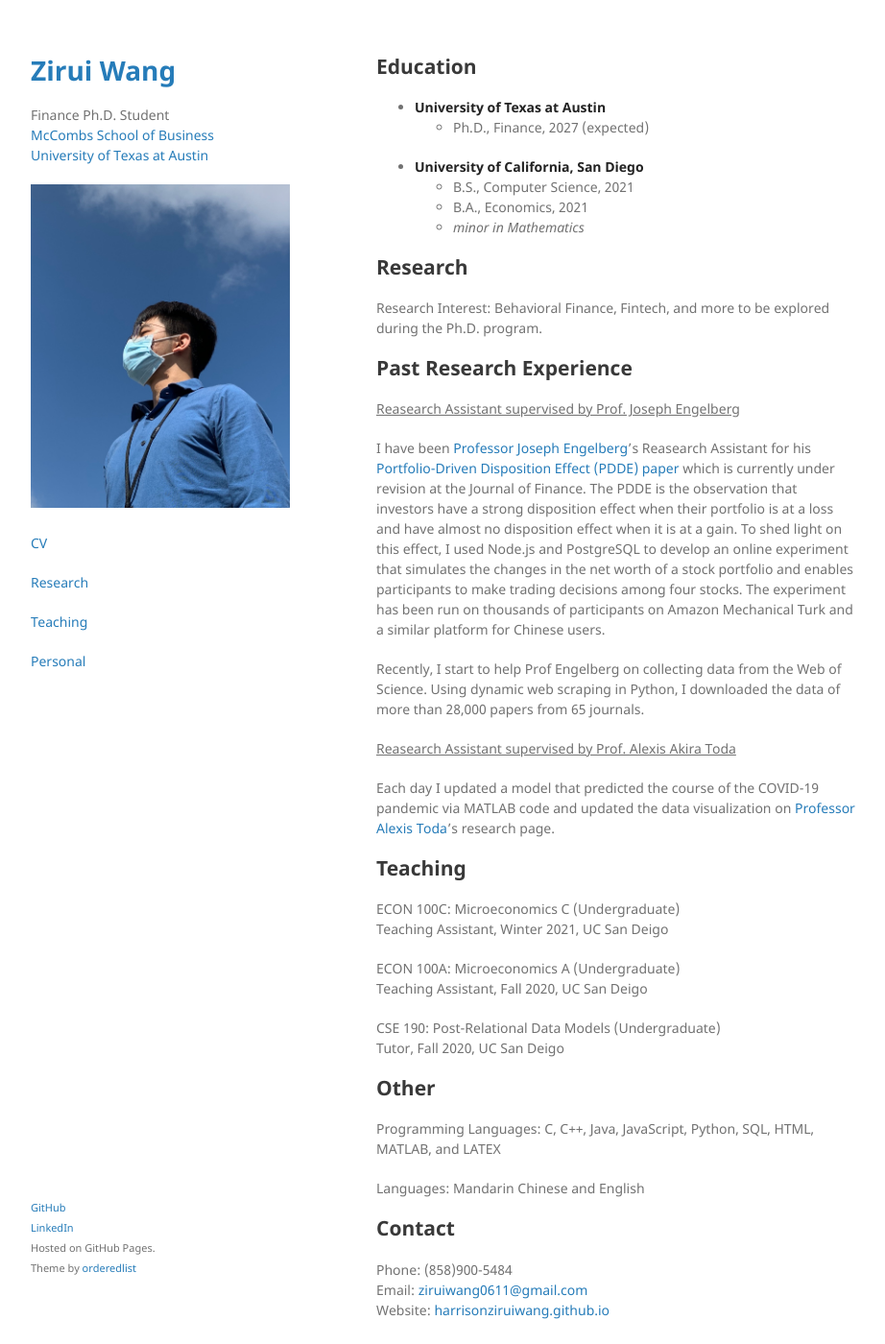
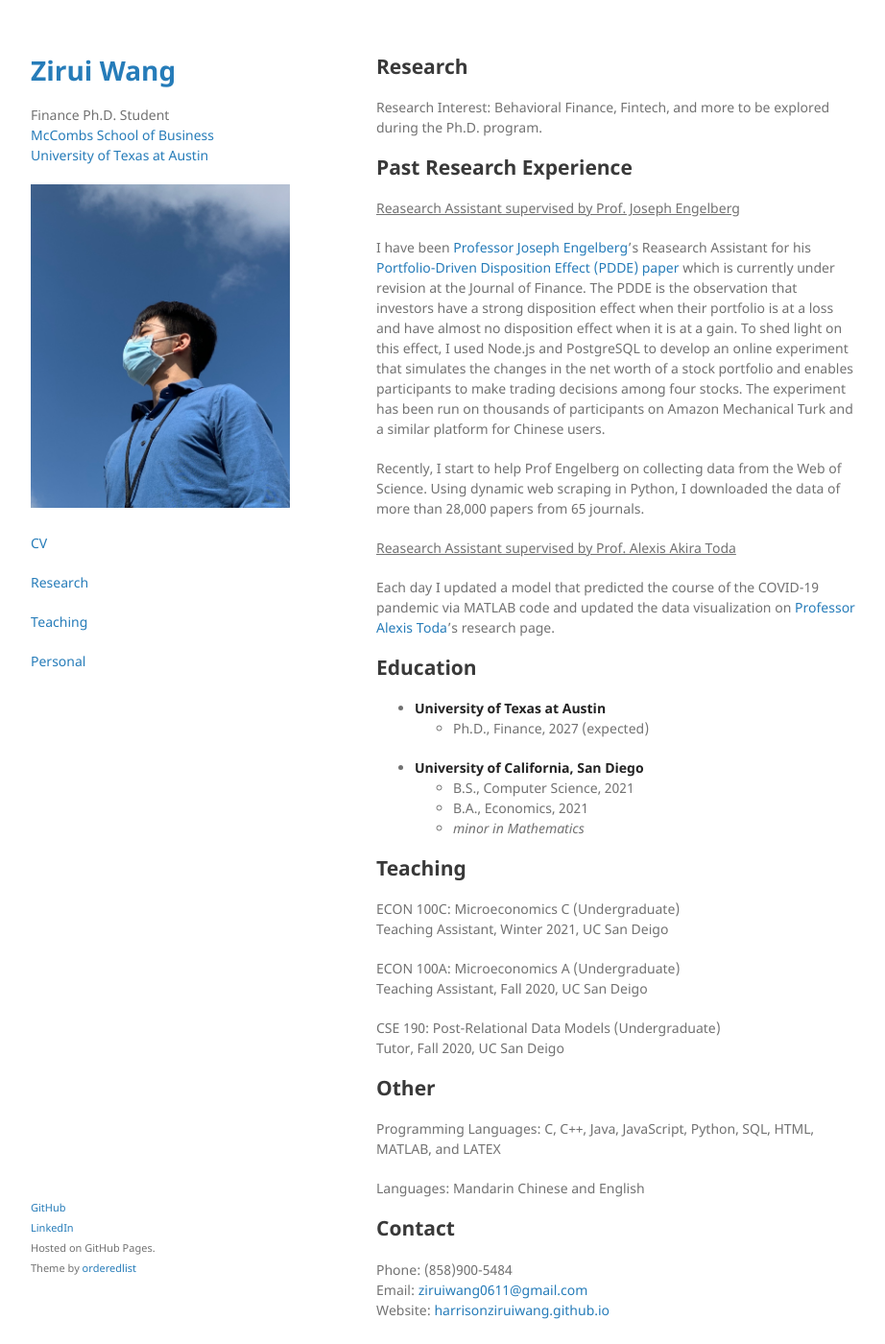
Before and after one commit to HarrisonZiruiWang/HarrisonZiruiWang.github.io, a Jekyll site: the page built from index.md, in a window 1280 px wide and 1400 px high. Shown: the whole window at 96% size, without its empty margins (178-1100 px from the left). Built offline with Jekyll 4.4.1, drawn with Linux system fonts in a browser that asks for light colours; our own code applies the rules of GitHub Pages for plain Markdown files; part of the change alters nothing that is shown.

```diff
--- a/index.md
+++ b/index.md
@@ -1,15 +1,6 @@
 ---
 layout: default
 ---
-## Education
-
-- **University of Texas at Austin**
-  - Ph.D., Finance, 2027 (expected)
-- **University of California, San Diego**
-  - B.S., Computer Science, 2021
-  - B.A., Economics, 2021
-  - _minor in Mathematics_
-
 ## Research
 
 Research Interest: Behavioral Finance, Fintech, and more to be explored during the Ph.D. program.
@@ -25,6 +16,15 @@ Recently, I start to help Prof Engelberg on collecting data from the Web of Scie
 <ins>Reasearch Assistant supervised by Prof. Alexis Akira Toda</ins>
 
 Each day I updated a model that predicted the course of the COVID-19 pandemic via MATLAB code and updated the data visualization on <a href="https://sites.google.com/site/aatoda111/home" target="_blank">Professor Alexis Toda</a>'s research page.
+
+## Education
+
+- **University of Texas at Austin**
+  - Ph.D., Finance, 2027 (expected)
+- **University of California, San Diego**
+  - B.S., Computer Science, 2021
+  - B.A., Economics, 2021
+  - _minor in Mathematics_
 
 ## Teaching
 
```
